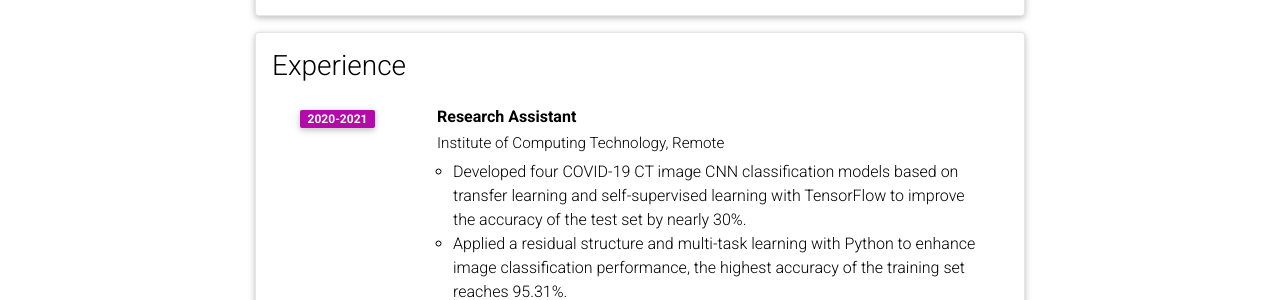
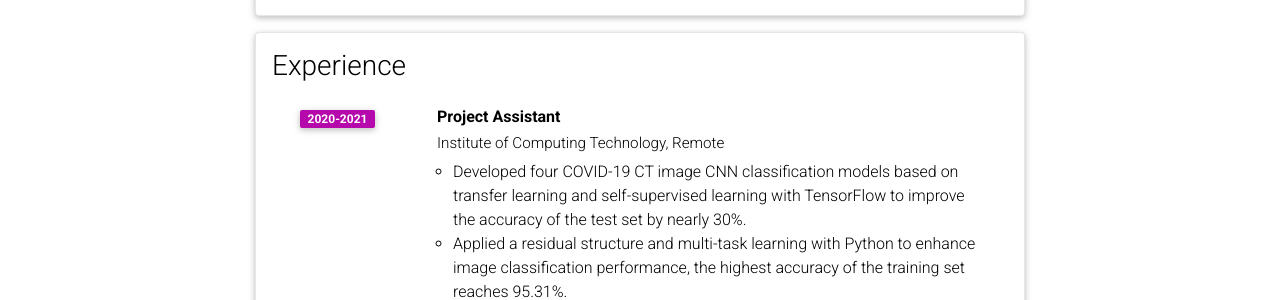
Before and after one commit to ReinaZhu/yujiezhu.github.io, a Jekyll site: the page built from _pages/cv.md, in a window 1280 px wide and 900 px high, scrolled down 555 px. Shown: the part 153-453 px from the top of the window. Built offline with Jekyll 4.4.1, drawn with Linux system fonts in a browser that asks for light colours; comment, search, counter and statistics services are not loaded; a style sheet for code colours, icons or effects is not loaded.

Commit message:
Update cv.yml

```diff
--- a/_data/cv.yml
+++ b/_data/cv.yml
@@ -25,7 +25,7 @@
 - title: Experience
   type: time_table
   contents:
-    - title: Research Assistant
+    - title: Project Assistant
       institution: Institute of Computing Technology, Remote
       year: 2020-2021
       description:
```
